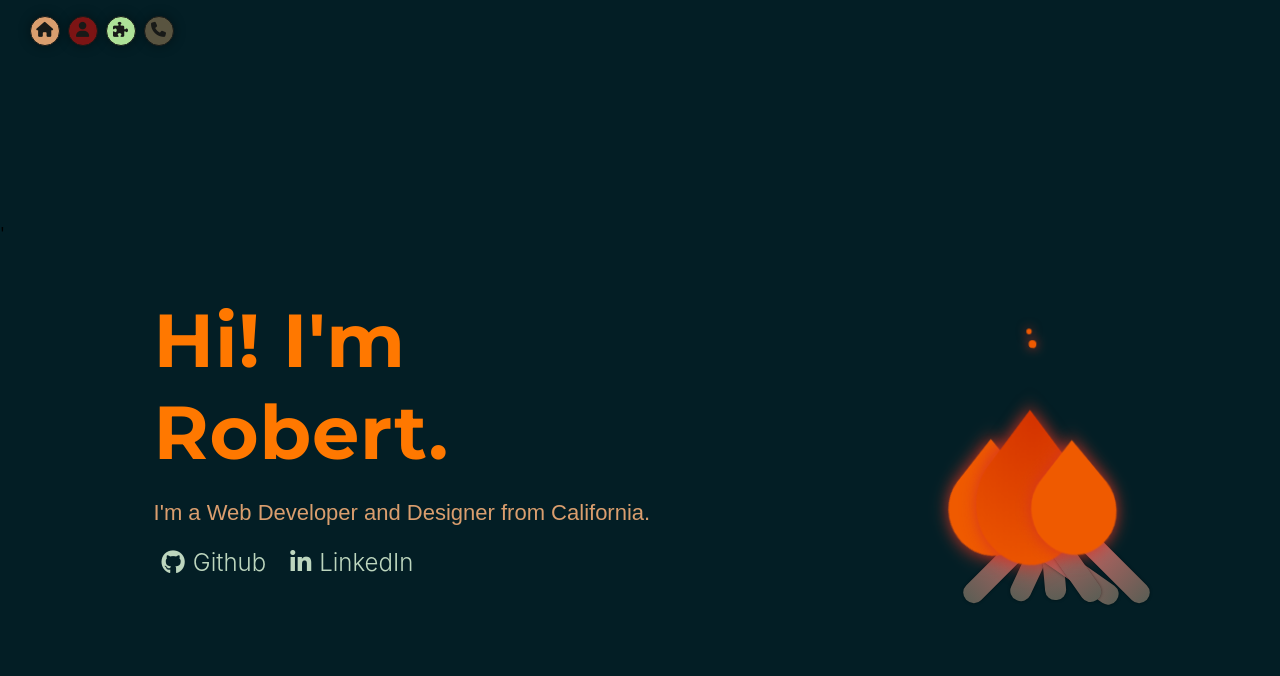
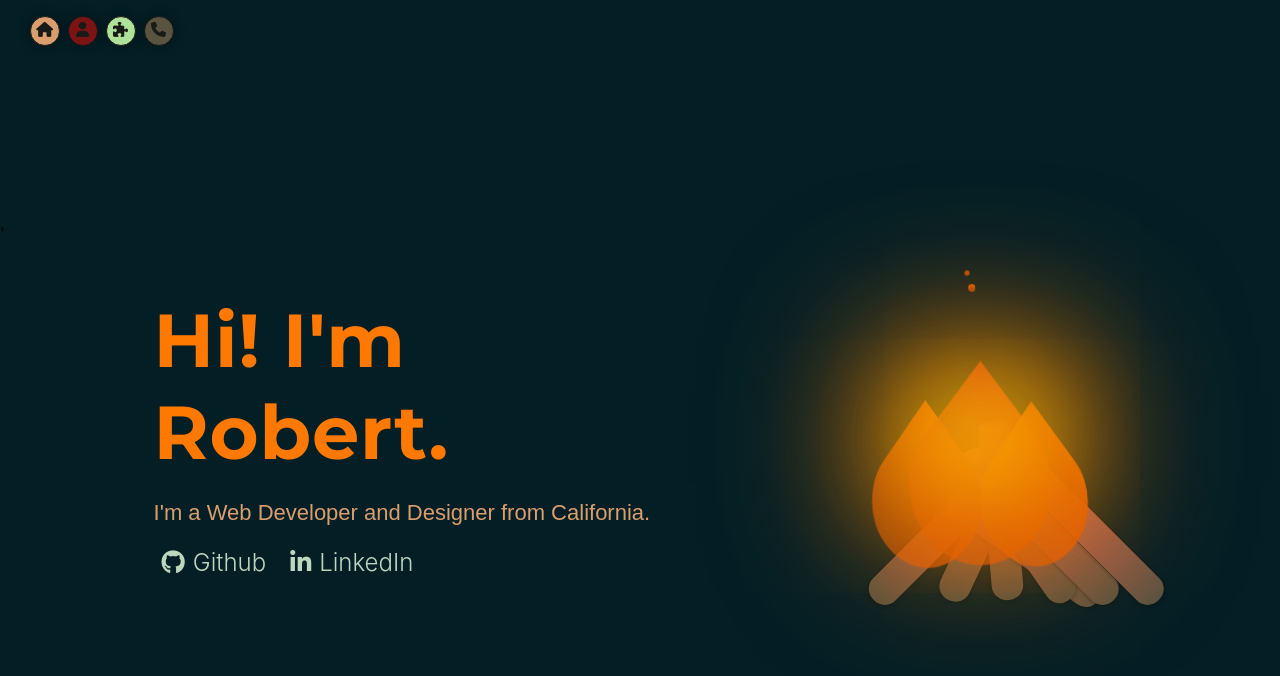
Before and after one commit to rschm007/portfolio_v3, a React (Create React App) app: page / in a window 1280 px wide. Shown: the top 676 px of the page. Built offline with nearby package versions, Linux system fonts and the light colour scheme.

Commit message:
campfire animation

```diff
--- a/src/components/Animations/Campfire/index.js
+++ b/src/components/Animations/Campfire/index.js
@@ -17,8 +17,10 @@ const Campfire = () => {
         <div class="bottom">
           <div class="_main"></div>
         </div>
+        <div class="glow" />
       </div>
       <div class="logs">
+        <div class="log" />
         <div class="log" />
         <div class="log" />
         <div class="log" />
--- a/src/styles/_mixins.scss
+++ b/src/styles/_mixins.scss
@@ -1,5 +1,14 @@
 // fonts
-@mixin font($size: null, $color: null, $weight: null, $leading: null, $tracking: null, $family: null, $align: null, $decoration: null) {
+@mixin font(
+  $size: null,
+  $color: null,
+  $weight: null,
+  $leading: null,
+  $tracking: null,
+  $family: null,
+  $align: null,
+  $decoration: null
+) {
   font-size: $size;
   color: $color;
   font-weight: $weight;
@@ -11,7 +20,14 @@
 }
 
 // div sizing
-@mixin width-height($width: null, $height: null, $minWidth: null, $maxWidth: null, $minHeight: null, $maxHeight: null) {
+@mixin width-height(
+  $width: null,
+  $height: null,
+  $minWidth: null,
+  $maxWidth: null,
+  $minHeight: null,
+  $maxHeight: null
+) {
   width: $width;
   height: $height;
   min-width: $minWidth;
@@ -28,8 +44,7 @@
   @if $direction == center {
     align-items: center;
     justify-items: center;
-    }
-    @else {
+  } @else {
     flex-direction: $direction;
   }
 }
@@ -39,8 +54,7 @@
     @media screen and (min-width: $size) {
       @content;
     }
-    }
-    @else {
+  } @else {
     @media screen and (max-width: $size) {
       @content;
     }
@@ -48,24 +62,33 @@
 }
 
 // borders & outlines
-@mixin border-outline($borderWidth: null, $borderStyle: null, $borderColor: null, $noBorder: false, $noOutline: false) {
+@mixin border-outline(
+  $borderWidth: null,
+  $borderStyle: null,
+  $borderColor: null,
+  $noBorder: false,
+  $noOutline: false
+) {
   border-width: $borderWidth;
   border-style: $borderStyle;
   border-color: $borderColor;
 
   @if $noBorder {
     border: none;
-    }
-    @else if $noOutline {
+  } @else if $noOutline {
     outline: none;
-    }
-    @else {
+  } @else {
     @error "border-outline";
   }
 }
 
 // transforms, translates, etc
-@mixin transition($for: all, $time-in: 250ms, $type: ease-in-out, $time-out: 0s) {
+@mixin transition(
+  $for: all,
+  $time-in: 250ms,
+  $type: ease-in-out,
+  $time-out: 0s
+) {
   transition: $for $time-in $type $time-out;
   -moz-transition: $for $time-in $type $time-out;
   -webkit-transition: $for $time-in $type $time-out;
@@ -79,14 +102,31 @@
 }
 
 // shadows
-@mixin box-shadow($top: 0, $left: 0px, $blur: 12px, $color: rgba(0, 0, 0, 0.4), $inset: false) {
+@mixin box-shadow(
+  $top: 0,
+  $left: 0px,
+  $blur: 12px,
+  $color: rgba(0, 0, 0, 0.4),
+  $inset: false
+) {
   @if $inset {
-      -webkit-box-shadow:inset $top $left $blur $color;
-      -moz-box-shadow:inset $top $left $blur $color;
-      box-shadow:inset $top $left $blur $color;
+    -webkit-box-shadow: inset $top $left $blur $color;
+    -moz-box-shadow: inset $top $left $blur $color;
+    box-shadow: inset $top $left $blur $color;
   } @else {
     -webkit-box-shadow: $top $left $blur $color;
     -moz-box-shadow: $top $left $blur $color;
     box-shadow: $top $left $blur $color;
   }
 }
+
+// filters, masks
+@mixin mask-image($parameter) {
+    -webkit-mask-image: $parameter;
+    mask-image: $parameter;
+}
+
+@mixin filter($parameter) {
+    -webkit-filter: $parameter;
+    filter: $parameter;
+}
--- a/src/styles/_variables.scss
+++ b/src/styles/_variables.scss
@@ -18,10 +18,9 @@ $nightBlue: #031e25;
 $fireBright: #ff7800;
 $fireMedium: #f36200;
 $fireDark: #d63603;
-$log: linear-gradient(#e66465, #5d5e55);
-
-$wood: #781e20;
-$light-wood: #b35050;
+$fireShadow: #d43322;
+$fireEmber: #ef5a00;
+$log: linear-gradient(#e66465, $darkOliveGreen);
 
 // font families
 $heading: "Montserrat", sans-serif;
--- a/src/styles/components/animations/campfire.scss
+++ b/src/styles/components/animations/campfire.scss
@@ -1,4 +1,12 @@
 @import "../../imports";
+
+@mixin fireGlow {
+  box-shadow:
+  0 0 90px 50px rgba(255, 208, 0, 0.8),
+  0 0 120px 70px rgba(255, 136, 0, 0.9),
+  0 0 160px 100px rgb(185, 99, 0.4);
+  opacity: 0.8;
+}
 
 @keyframes scaleUpDown {
   0%,
@@ -47,132 +55,147 @@
 @keyframes glow {
   0%,
   100% {
-    background-color: #ef5a00;
+    background-color: $fireEmber;
   }
   50% {
-    background-color: #ff7800;
+    background-color: $fireBright;
   }
 }
 .campfire {
   .fire {
     @include width-height($width: 10vw, $height: 10vw);
     position: absolute;
-    top: calc(100vh - 45%);
-    left: calc(100vw - 24.5%);
+    top: calc(100vh - 50%);
+    left: calc(100vw - 30%);
     background-color: transparent;
     margin-left: auto;
     margin-right: auto;
     z-index: 2;
 
+    * {
+      position: absolute;
+    }
+
+    .main,
+    .main .main_fire,
+    .right,
+    .left {
+      @include width-height($width: 115%, $height: 115%);
+    }
+
+    .right .main_fire,
+    .left .main_fire {
+      @include width-height($width: 100%, $height: 100%);
+      top: 20%;
+    }
+
+    .main_fire,
+    .particle_fire {
+      @include mask-image(
+        -webkit-gradient(linear, left top, left bottom, from(rgb(255, 120, 0)), to(rgba(212, 51, 34, 0.6)))
+      );
+      @include filter(drop-shadow(0 0 10px $fireShadow));
+
+      .glow {
+
+      }
+    }
+
     .main {
-      @include width-height($width: 100%, $height: 100%);
-      position: absolute;
       animation: scaleUpDown 3s ease-out;
       animation-iteration-count: infinite;
       animation-fill-mode: both;
-    }
 
-    .main .main_fire {
-      @include width-height($width: 100%, $height: 100%);
-      position: absolute;
+      .main_fire {
         background-image: radial-gradient(
           farthest-corner at 10px 0,
-        #d43300 0%,
-        #ef5a00 95%
+          $fireShadow 0%,
+          $fireEmber 95%
         );
         transform: scaleX(0.8) rotate(45deg);
         border-radius: 0 40% 60% 40%;
-      filter: drop-shadow(0 0 10px #d43322);
       }
 
-    .main .particle_fire {
+      .particle_fire {
         @include width-height($width: 10px, $height: 10px);
-      position: absolute;
         top: 60%;
         left: 45%;
-      background-color: #ef5a00;
+        background-color: $fireEmber;
         border-radius: 50%;
-      filter: drop-shadow(0 0 10px #d43322);
         animation: particleUp 2s ease-out 0;
         animation-iteration-count: infinite;
         animation-fill-mode: both;
       }
+    }
 
     .right {
-      @include width-height($width: 100%, $height: 100%);
-      position: absolute;
       animation: shake 2s ease-out 0;
       animation-iteration-count: infinite;
       animation-fill-mode: both;
+
+      .main_fire {
+        right: -45%;
+        background-color: $fireEmber;
+        transform: scaleX(0.7) rotate(45deg);
+        border-radius: 0 40% 60% 40%;
       }
 
-    .right .main_fire {
-      position: absolute;
-      top: 15%;
-      right: -25%;
-      width: 80%;
-      height: 80%;
-      background-color: #ef5a00;
-      transform: scaleX(0.8) rotate(45deg);
-      border-radius: 0 40% 60% 40%;
-      filter: drop-shadow(0 0 10px #d43322);
-    }
-
-    .right .particle_fire {
+      .particle_fire {
         @include width-height($width: 15px, $height: 15px);
-      position: absolute;
         top: 45%;
         left: 50%;
-      background-color: #ef5a00;
+        background-color: $fireEmber;
         transform: scaleX(0.8) rotate(45deg);
         border-radius: 50%;
-      filter: drop-shadow(0 0 10px #d43322);
         animation: particleUp 2s ease-out 0;
         animation-iteration-count: infinite;
         animation-fill-mode: both;
       }
+    }
 
     .left {
-      @include width-height($width: 100%, $height: 100%);
-      position: absolute;
       animation: shake 3s ease-out 0;
       animation-iteration-count: infinite;
       animation-fill-mode: both;
+
+      .main_fire {
+        left: -30%;
+        background-color: $fireEmber;
+        transform: scaleX(0.7) rotate(45deg);
+        border-radius: 0 40% 60% 40%;
       }
 
-    .left .main_fire {
-      @include width-height($width: 80%, $height: 80%);
-      position: absolute;
-      top: 15%;
-      left: -20%;
-      background-color: #ef5a00;
-      transform: scaleX(0.8) rotate(45deg);
-      border-radius: 0 40% 60% 40%;
-      filter: drop-shadow(0 0 10px #d43322);
-    }
-
-    .left .particle_fire {
+      .particle_fire {
         @include width-height($width: 10%, $height: 10%);
-      position: absolute;
         top: 10%;
         left: 20%;
-      background-color: #ef5a00;
+        background-color: $fireEmber;
         border-radius: 50%;
-      filter: drop-shadow(0 0 10px #d43322);
         animation: particleUp 3s infinite ease-out 0;
+        animation-iteration-count: infinite;
         animation-fill-mode: both;
+      }
     }
 
     .bottom .main_fire {
       @include width-height($width: 75%, $height: 75%);
-      position: absolute;
       top: 30%;
       left: 20%;
-      background-color: #ff7800;
+      background-color: $fireBright;
       transform: scaleX(0.8) rotate(45deg);
       border-radius: 0 40% 100% 40%;
       filter: blur(10px);
       animation: glow 2s ease-out 0;
+    }
+
+    .glow {
+      @include width-height($width: 30%, $height: 0%);
+      @include fireGlow();
+      margin-left: 50%;
+      margin-top: 30%;
+      z-index: 0;
+      transform: scaleX(0.8) rotate(45deg);
+      animation: scaleUpDown 3s ease-out;
       animation-iteration-count: infinite;
       animation-fill-mode: both;
     }
@@ -180,8 +203,9 @@
 
   .logs {
     position: absolute;
+    @include transform(scale(1.5));
     top: calc(100vh - 25%);
-    left: calc(100vw - 30%);
+    left: calc(100vw - 40%);
     z-index: 0;
 
     .log {
@@ -224,7 +248,11 @@
         transform: rotateZ(-35deg);
       }
       &:nth-of-type(6) {
-        left: 240px;
+        left: 220px;
+        transform: rotateZ(-45deg);
+      }
+      &:nth-of-type(7) {
+        left: 250px;
         transform: rotateZ(-45deg);
       }
     }
```
Lines whose indentation alone changed are shown as unchanged.
